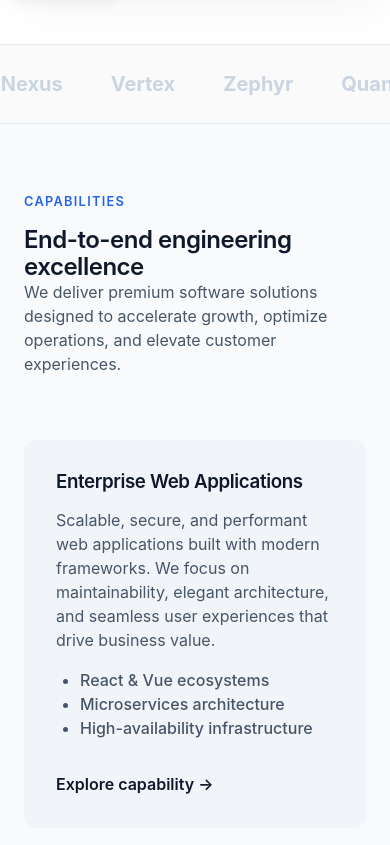
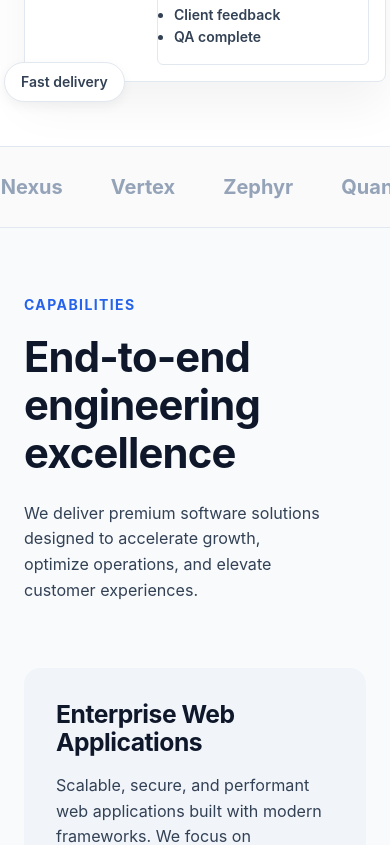
Before and after one commit to jitendradoriya66/BrightPath-Technologies, a Vue app: page / in a window 390 px wide. Shown: the part 1620-2465 px from the top of the page. Built offline with nearby package versions, Linux system fonts and the light colour scheme.

Commit message:
refactor: apply responsive typography clamp rules, focus traps, and WCAG AA contrast adjustments

```diff
--- a/src/App.vue
+++ b/src/App.vue
@@ -455,6 +455,10 @@ export default {
     mobileMenuOpen(val) {
       if (val) {
         document.body.classList.add('no-scroll')
+        this.$nextTick(() => {
+          const firstLink = this.$refs.mobileNav.querySelector('a')
+          if (firstLink) firstLink.focus()
+        })
       } else {
         document.body.classList.remove('no-scroll')
       }
@@ -470,6 +474,23 @@ export default {
     handleKeydown(e) {
       if (e.key === 'Escape' && this.mobileMenuOpen) {
         this.closeMobileMenu()
+      }
+      if (this.mobileMenuOpen && e.key === 'Tab') {
+        const focusableElements = this.$refs.mobileNav.querySelectorAll('a, button')
+        const firstElement = focusableElements[0]
+        const lastElement = focusableElements[focusableElements.length - 1]
+
+        if (e.shiftKey) {
+          if (document.activeElement === firstElement) {
+            lastElement.focus()
+            e.preventDefault()
+          }
+        } else {
+          if (document.activeElement === lastElement) {
+            firstElement.focus()
+            e.preventDefault()
+          }
+        }
       }
     },
     handleScroll() {
@@ -589,7 +610,8 @@ export default {
   position: fixed;
   inset: 0;
   background: rgba(255, 255, 255, 0.95);
-  backdrop-filter: blur(20px);
+  backdrop-filter: blur(24px);
+  -webkit-backdrop-filter: blur(24px);
   z-index: 100;
   display: flex;
   align-items: center;
@@ -597,12 +619,13 @@ export default {
 }
 .fade-blur-enter-active,
 .fade-blur-leave-active {
-  transition: opacity 0.3s ease, backdrop-filter 0.3s ease;
+  transition: opacity 0.4s ease, backdrop-filter 0.4s ease, -webkit-backdrop-filter 0.4s ease;
 }
 .fade-blur-enter-from,
 .fade-blur-leave-to {
   opacity: 0;
   backdrop-filter: blur(0px);
+  -webkit-backdrop-filter: blur(0px);
 }
 .mobile-nav-links {
   display: flex;
@@ -679,11 +702,11 @@ export default {
 
 /* Bento Grid */
 .bento-grid { display: grid; grid-template-columns: repeat(3, 1fr); gap: var(--space-3); }
-.bento-card { border: 1px solid var(--border); border-radius: 12px; padding: var(--space-4); background: #fff; transition: var(--trans); }
-.bento-card:hover { border-color: var(--border-strong); box-shadow: 0 8px 24px rgba(0,0,0,0.04); }
+.bento-card { border: 1px solid var(--border); border-radius: 16px; padding: var(--space-4); background: #fff; transition: var(--trans); }
+.bento-card:hover { border-color: var(--border-strong); box-shadow: 0 8px 32px rgba(0,0,0,0.06); transform: translateY(-2px); }
 .bento-primary { grid-column: span 2; grid-row: span 2; background: var(--surface-alt); border: none; }
 .bento-wide { grid-column: span 2; }
-@media (max-width: 992px) { .bento-grid, .bento-primary, .bento-wide { grid-template-columns: 1fr; grid-column: span 1; } }
+@media (max-width: 992px) { .bento-grid, .bento-primary, .bento-wide { grid-template-columns: 1fr; grid-column: span 1; grid-row: span 1; } }
 .bento-content h3 { margin-bottom: var(--space-2); }
 .bento-list { margin: var(--space-2) 0; padding-left: var(--space-3); font-weight: 500; }
 .link-cta { display: inline-flex; align-items: center; gap: 4px; font-weight: 600; color: var(--primary); margin-top: var(--space-2); }
@@ -705,18 +728,18 @@ export default {
 .work-row.reverse .work-visual-mockup { order: 1; }
 @media (max-width: 768px) { .work-row, .work-row.reverse { grid-template-columns: 1fr; } .work-row.reverse .work-info { order: 1; } .work-row.reverse .work-visual-mockup { order: 2; } }
 .tech-badges { display: flex; gap: var(--space-1); margin-bottom: var(--space-3); flex-wrap: wrap; }
-.tech-badges span { font-size: 0.75rem; font-weight: 600; padding: 4px 10px; border: 1px solid var(--border); border-radius: 4px; }
-.work-results { display: flex; gap: var(--space-3); border-top: 1px solid var(--border); padding-top: var(--space-3); margin-top: var(--space-3); }
-.work-results .res { font-size: 0.9rem; }
-.work-results strong { font-size: 1.25rem; color: var(--primary); display: block; }
-.work-visual-mockup { background: var(--surface-alt); border-radius: 12px; height: 320px; display: flex; align-items: center; justify-content: center; border: 1px solid var(--border); }
+.tech-badges span { font-size: var(--text-sm); font-weight: 600; padding: 4px 12px; border: 1px solid var(--border); border-radius: 8px; }
+.work-results { display: flex; gap: var(--space-4); border-top: 1px solid var(--border); padding-top: var(--space-3); margin-top: var(--space-3); }
+.work-results .res { font-size: var(--text-base); }
+.work-results strong { font-size: var(--text-xl); color: var(--primary); display: block; }
+.work-visual-mockup { background: var(--surface-alt); border-radius: 16px; height: 320px; display: flex; align-items: center; justify-content: center; border: 1px solid var(--border); }
 .mockup-placeholder { font-weight: 600; color: var(--border-strong); }
 
 /* Process */
 .process-timeline { display: grid; grid-template-columns: repeat(3, 1fr); gap: var(--space-4); }
 @media (max-width: 768px) { .process-timeline { grid-template-columns: 1fr; } }
-.process-step { border: 1px solid var(--border); padding: var(--space-3); border-radius: 8px; position: relative; background: #fff; }
-.step-num { font-size: 0.8rem; font-weight: 700; color: var(--border-strong); margin-bottom: var(--space-2); }
+.process-step { border: 1px solid var(--border); padding: var(--space-4); border-radius: 16px; position: relative; background: #fff; }
+.step-num { font-size: var(--text-sm); font-weight: 700; color: var(--border-strong); margin-bottom: var(--space-2); }
 
 /* Tech */
 .tech-ecosystem { display: grid; grid-template-columns: repeat(4, 1fr); gap: var(--space-4); }
@@ -727,15 +750,15 @@ export default {
 .tech-tags span { font-size: 0.85rem; padding: 4px 8px; background: var(--surface-alt); border-radius: 4px; }
 
 /* Testimonials */
-.testimonial-grid { display: grid; grid-template-columns: repeat(3, 1fr); gap: var(--space-3); }
+.testimonial-grid { display: grid; grid-template-columns: repeat(3, 1fr); gap: var(--space-4); }
 @media (max-width: 992px) { .testimonial-grid { grid-template-columns: 1fr; } }
-.testimonial-box { border: 1px solid var(--border); padding: var(--space-4); border-radius: 12px; background: #fff; }
-.stars { color: #eab308; margin-bottom: var(--space-2); font-size: 1.25rem; }
-.quote { font-size: 1.1rem; font-weight: 500; color: var(--primary); margin-bottom: var(--space-4); }
+.testimonial-box { border: 1px solid var(--border); padding: var(--space-4); border-radius: 16px; background: #fff; }
+.stars { color: #eab308; margin-bottom: var(--space-2); font-size: var(--text-xl); }
+.quote { font-size: var(--text-lg); font-weight: 500; color: var(--primary); margin-bottom: var(--space-4); }
 .author { display: flex; align-items: center; gap: var(--space-2); }
-.avatar { width: 40px; height: 40px; background: var(--surface-alt); border-radius: 50%; }
-.author strong { display: block; font-size: 0.95rem; }
-.author span { font-size: 0.85rem; color: var(--text-muted); }
+.avatar { width: 48px; height: 48px; background: var(--surface-alt); border-radius: 50%; }
+.author strong { display: block; font-size: var(--text-base); }
+.author span { font-size: var(--text-sm); color: var(--text-muted); }
 
 /* FAQ */
 .faq-list { border-top: 1px solid var(--border); }
@@ -751,13 +774,13 @@ export default {
 .cta-grid { display: grid; grid-template-columns: 1fr 1fr; gap: var(--space-8); align-items: center; }
 @media (max-width: 768px) { .cta-grid { grid-template-columns: 1fr; } }
 .cta-copy h2 { color: #fff; margin-bottom: var(--space-2); }
-.cta-copy p { font-size: 1.1rem; opacity: 0.9; margin-bottom: var(--space-4); }
+.cta-copy p { font-size: var(--text-lg); opacity: 0.9; margin-bottom: var(--space-4); }
 .cta-benefits { list-style: none; display: grid; gap: var(--space-1); font-weight: 500; }
-.cta-form-container { background: #fff; padding: var(--space-4); border-radius: 12px; color: var(--text); }
+.cta-form-container { background: #fff; padding: var(--space-5); border-radius: 16px; color: var(--text); }
 .cta-form .form-row { margin-bottom: var(--space-3); }
-.cta-form label { display: block; font-weight: 600; font-size: 0.9rem; margin-bottom: 4px; }
-.cta-form input, .cta-form textarea { width: 100%; border: 1px solid var(--border); padding: 12px; border-radius: 6px; font: inherit; }
-.cta-form input:focus, .cta-form textarea:focus { border-color: var(--primary); outline: none; box-shadow: 0 0 0 2px rgba(0,0,0,0.1); }
+.cta-form label { display: block; font-weight: 600; font-size: var(--text-sm); margin-bottom: 8px; }
+.cta-form input, .cta-form textarea { width: 100%; border: 1px solid var(--border); padding: 16px; border-radius: 8px; font: inherit; background: var(--surface-soft); transition: var(--trans); }
+.cta-form input:focus, .cta-form textarea:focus { border-color: var(--primary); outline: none; background: #fff; box-shadow: 0 0 0 2px rgba(15, 23, 42, 0.1); }
 
 /* Footer */
 .site-footer { padding: var(--space-10) 0 var(--space-4); background: var(--surface-alt); border-top: 1px solid var(--border); }
--- a/src/index.css
+++ b/src/index.css
@@ -4,14 +4,15 @@
   --surface-soft: #f8fafc;
   --surface-alt: #f1f5f9;
   --border: #e2e8f0;
-  --border-strong: #cbd5e1;
+  --border-strong: #94a3b8;
   --text: #0f172a;
-  --text-muted: #475569;
+  --text-muted: #334155;
   --primary: #0f172a;
   --primary-strong: #000000;
   --accent: #2563eb;
   --accent-light: #eff6ff;
-  --trans: all 0.3s cubic-bezier(0.16, 1, 0.3, 1);
+  --trans: all 0.2s ease-in-out;
+
   --space-1: 8px;
   --space-2: 16px;
   --space-3: 24px;
@@ -22,6 +23,15 @@
   --space-10: 80px;
   --space-12: 96px;
   --space-16: 128px;
+
+  --text-sm: clamp(0.8rem, 0.77rem + 0.15vw, 0.875rem);
+  --text-base: clamp(1rem, 0.96rem + 0.2vw, 1.125rem);
+  --text-lg: clamp(1.125rem, 1.05rem + 0.38vw, 1.25rem);
+  --text-xl: clamp(1.25rem, 1.1rem + 0.75vw, 1.5rem);
+  --text-2xl: clamp(1.5rem, 1.3rem + 1vw, 2rem);
+  --text-3xl: clamp(2rem, 1.6rem + 2vw, 2.5rem);
+  --text-4xl: clamp(2.5rem, 2rem + 2.5vw, 3.5rem);
+  --text-5xl: clamp(3rem, 2.2rem + 4vw, 4.5rem);
 }
 
 * {
@@ -37,10 +47,10 @@ html {
 
 body {
   font-family: -apple-system, BlinkMacSystemFont, "Segoe UI", Roboto, Helvetica, Arial, sans-serif;
-  font-size: 1rem;
+  font-size: var(--text-base);
   color: var(--text-muted);
   background: var(--bg);
-  line-height: 1.5;
+  line-height: 1.6;
   -webkit-font-smoothing: antialiased;
   text-rendering: optimizeLegibility;
 }
@@ -79,13 +89,20 @@ button {
 
 h1, h2, h3, h4, h5, h6 {
   color: var(--text);
-  font-weight: 600;
-  line-height: 1.1;
+  font-weight: 700;
+  line-height: 1.15;
   letter-spacing: -0.02em;
+  text-wrap: balance;
 }
+
+h1 { font-size: var(--text-5xl); }
+h2 { font-size: var(--text-4xl); margin-bottom: var(--space-3); }
+h3 { font-size: var(--text-2xl); margin-bottom: var(--space-2); }
+h4 { font-size: var(--text-xl); margin-bottom: var(--space-1); }
 
 p {
   margin: 0 0 var(--space-2);
+  text-wrap: pretty;
 }
 
 .container {
@@ -95,13 +112,7 @@ p {
 }
 
 .section {
-  padding: var(--space-12) 0;
-}
-
-@media (max-width: 768px) {
-  .section {
-    padding: var(--space-8) 0;
-  }
+  padding: clamp(var(--space-8), 8vw, var(--space-16)) 0;
 }
 
 .btn {
@@ -110,9 +121,9 @@ p {
   justify-content: center;
   gap: var(--space-1);
   padding: 12px var(--space-3);
-  border-radius: 6px;
-  font-weight: 500;
-  font-size: 0.95rem;
+  border-radius: 8px;
+  font-weight: 600;
+  font-size: 1rem;
   transition: var(--trans);
   text-decoration: none;
 }
@@ -139,8 +150,8 @@ p {
 
 .eyebrow {
   display: inline-block;
-  font-size: 0.8rem;
-  font-weight: 600;
+  font-size: 0.875rem;
+  font-weight: 700;
   text-transform: uppercase;
   letter-spacing: 0.1em;
   color: var(--accent);
```
